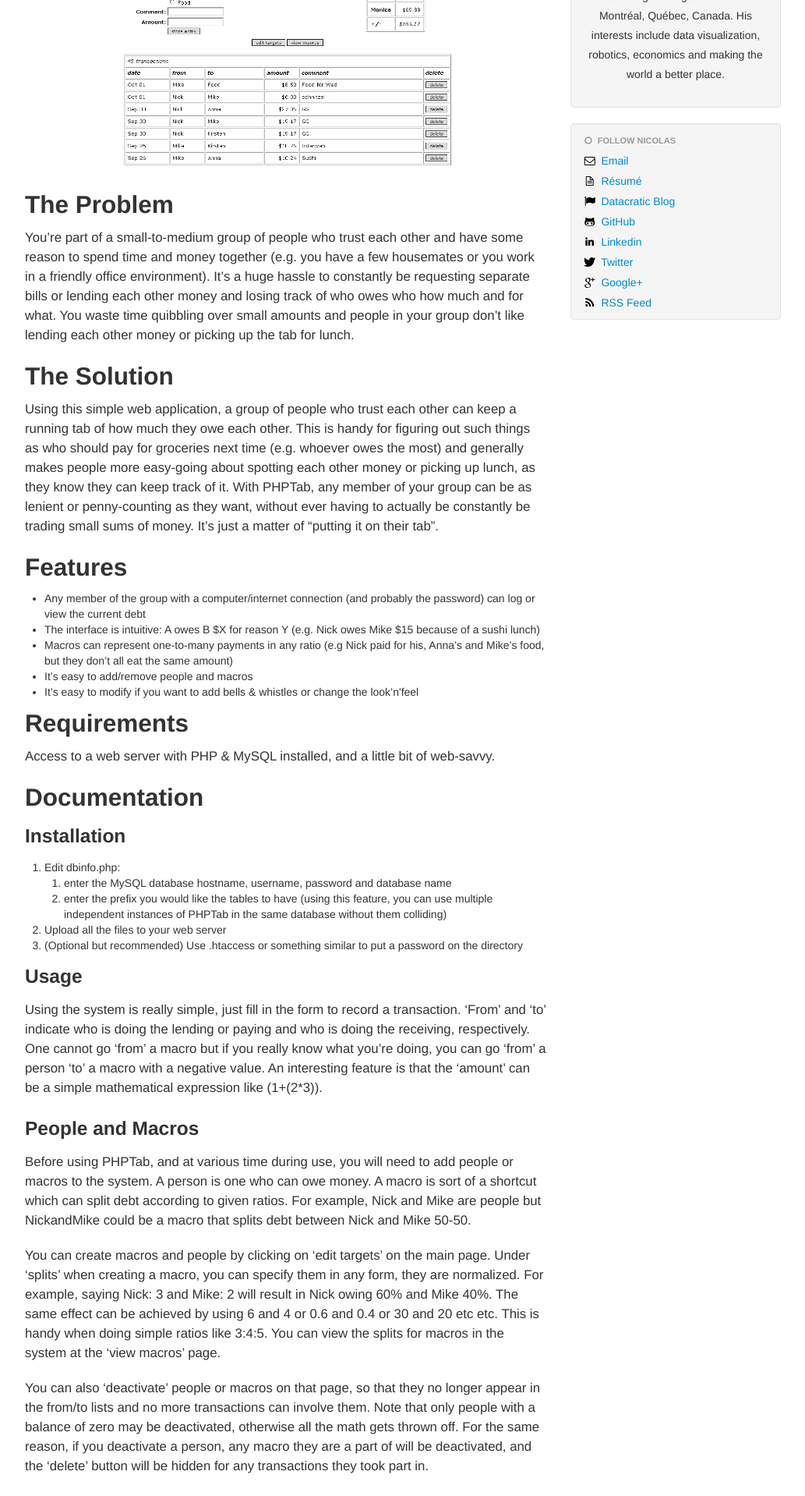
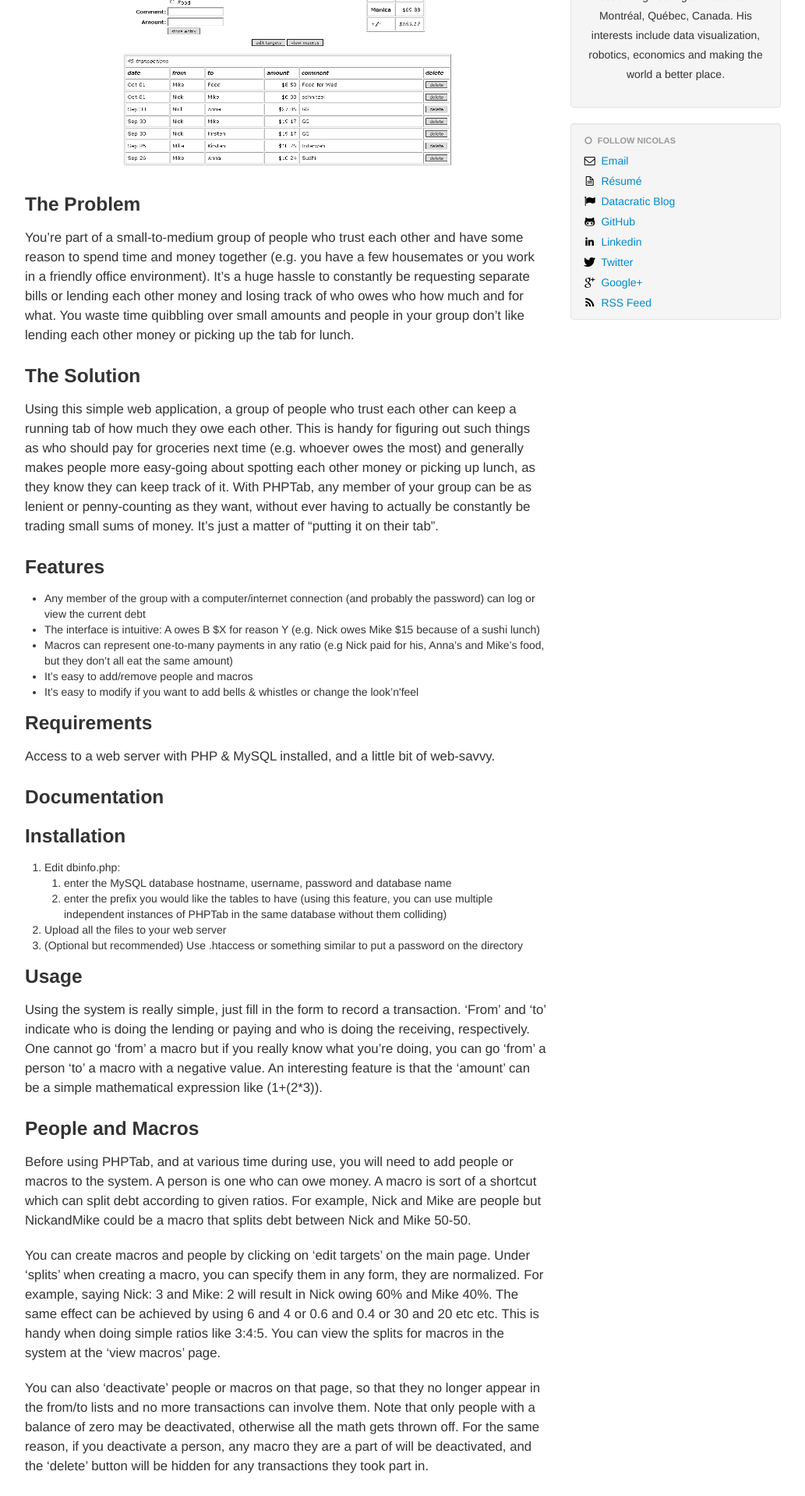
Before and after one commit to nicolaskruchten/nicolaskruchten.github.io, a Jekyll site: the page built from _posts/2010-09-26-phptab.html, in a window 1280 px wide. Shown: the part 353-2271 px from the top of the page at 78% size, without its empty margins (123-1156 px from the left). Built offline with Jekyll 4.4.1, drawn with Linux system fonts in a browser that asks for light colours.

Commit message:
h2 to h3

```diff
--- a/_posts/2010-09-26-phptab.html
+++ b/_posts/2010-09-26-phptab.html
@@ -8,13 +8,13 @@
     - tools
 ---
 
-<h2>The Problem</h2>
+<h3>The Problem</h3>
 <p>You&#8217;re part of a small-to-medium group of people who trust each other  and have some reason to spend time and money together (e.g. you have a  few housemates or you work in a friendly office environment). It&#8217;s a  huge hassle to constantly be requesting separate bills or lending each  other money and losing track of who owes who how much and for what. You  waste time quibbling over small amounts and people in your group don&#8217;t  like lending each other money or picking up the tab for lunch.</p>
-<h2>The Solution</h2>
+<h3>The Solution</h3>
 <p>Using this simple web application, a group of people who trust each  other can keep a running tab of how much they owe each other. This is  handy for figuring out such things as who should pay for groceries next  time (e.g. whoever owes the most) and generally makes people more  easy-going about spotting each other money or picking up lunch, as they  know they can keep track of it. With PHPTab, any member of your group  can be as lenient or penny-counting as they want, without ever having to  actually be constantly be trading small sums of money. It&#8217;s just a  matter of &#8220;putting it on their tab&#8221;.</p>
 <!-- more -->
 
-<h2>Features</h2>
+<h3>Features</h3>
 <ul>
 <li>Any member of the group with a computer/internet connection (and probably the password) can log or view the current debt</li>
 <li>The interface is intuitive: A owes B $X for reason Y (e.g. Nick owes Mike $15 because of a sushi lunch)</li>
@@ -22,9 +22,9 @@
 <li>It&#8217;s easy to add/remove people and macros</li>
 <li>It&#8217;s easy to modify if you want to add bells &amp; whistles or change the look&#8217;n'feel</li>
 </ul>
-<h2>Requirements</h2>
+<h3>Requirements</h3>
 <p>Access to a web server with PHP &amp; MySQL installed, and a little bit of web-savvy.</p>
-<h2>Documentation</h2>
+<h3>Documentation</h3>
 <h3>Installation</h3>
 <ol>
 <li>Edit dbinfo.php:
@@ -42,11 +42,11 @@
 <p>Before using PHPTab, and at various time during use, you will need to  add people or macros to the system. A person is one who can owe money. A  macro is sort of a shortcut which can split debt according to given  ratios. For example, Nick and Mike are people but NickandMike could be a  macro that splits debt between Nick and Mike 50-50.</p>
 <p>You can create macros and people by clicking on &#8216;edit targets&#8217; on the  main page. Under &#8216;splits&#8217; when creating a macro, you can specify them  in any form, they are normalized. For example, saying Nick: 3 and Mike: 2  will result in Nick owing 60% and Mike 40%. The same effect can be  achieved by using 6 and 4 or 0.6 and 0.4 or 30 and 20 etc etc. This is  handy when doing simple ratios like 3:4:5. You can view the splits for  macros in the system at the &#8216;view macros&#8217; page.</p>
 <p>You can also &#8216;deactivate&#8217; people or macros on that page, so that they  no longer appear in the from/to lists and no more transactions can  involve them. Note that only people with a balance of zero may be  deactivated, otherwise all the math gets thrown off. For the same  reason, if you deactivate a person, any macro they are a part of will be  deactivated, and the &#8216;delete&#8217; button will be hidden for any  transactions they took part in.</p>
-<h2>GitHub</h2>
+<h3>GitHub</h3>
 <ul>
 <li><a href="http://github.com/nicolaskruchten/PHPTab">http://github.com/nicolaskruchten/PHPTab</a></li>
 </ul>
-<h2>Acknowledgements</h2>
+<h3>Acknowledgements</h3>
 <p>A few bug fixes were contibuted by Adam Hasselbalch Hansen. Thanks Adam!</p>
-<h2>License</h2>
+<h3>License</h3>
 <p>This software is licensed under the <a href="http://creativecommons.org/licenses/GPL/2.0/">CC-GNU GPL</a>.</p>
```
Also changed, not shown: _posts/2011-05-22-rancilio-silvia-iphone-remote-control.html (+4 -4 lines).
